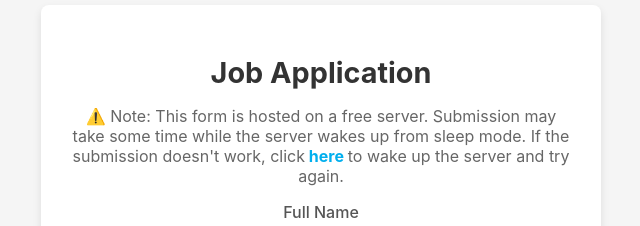
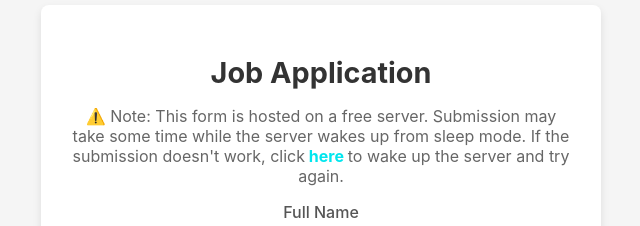
Before and after one commit to diluthrangana/job-application-processing-pipeline, a React (Create React App) app in the folder client/: page / in a window 1280 px wide. Shown: the part 112-338 px from the top of the page, without its empty margins (319-959 px from the left). Built offline with nearby package versions, Linux system fonts and the light colour scheme.

Commit message:
Update ApplicationForm.js

```diff
--- a/client/src/components/ApplicationForm.js
+++ b/client/src/components/ApplicationForm.js
@@ -123,7 +123,7 @@ const ApplicationForm = () => {
               href="https://job-application-processing-pipeline-3.onrender.com/"
               target="_blank"
               rel="noopener noreferrer"
-              style={{ textDecoration: 'none', fontWeight: 'bold', color: '#00afee' }}
+              style={{ textDecoration: 'none', fontWeight: 'bold', color: '#00e6ee' }}
             > here </a>
             to wake up the server and try again.
           </p>
```
